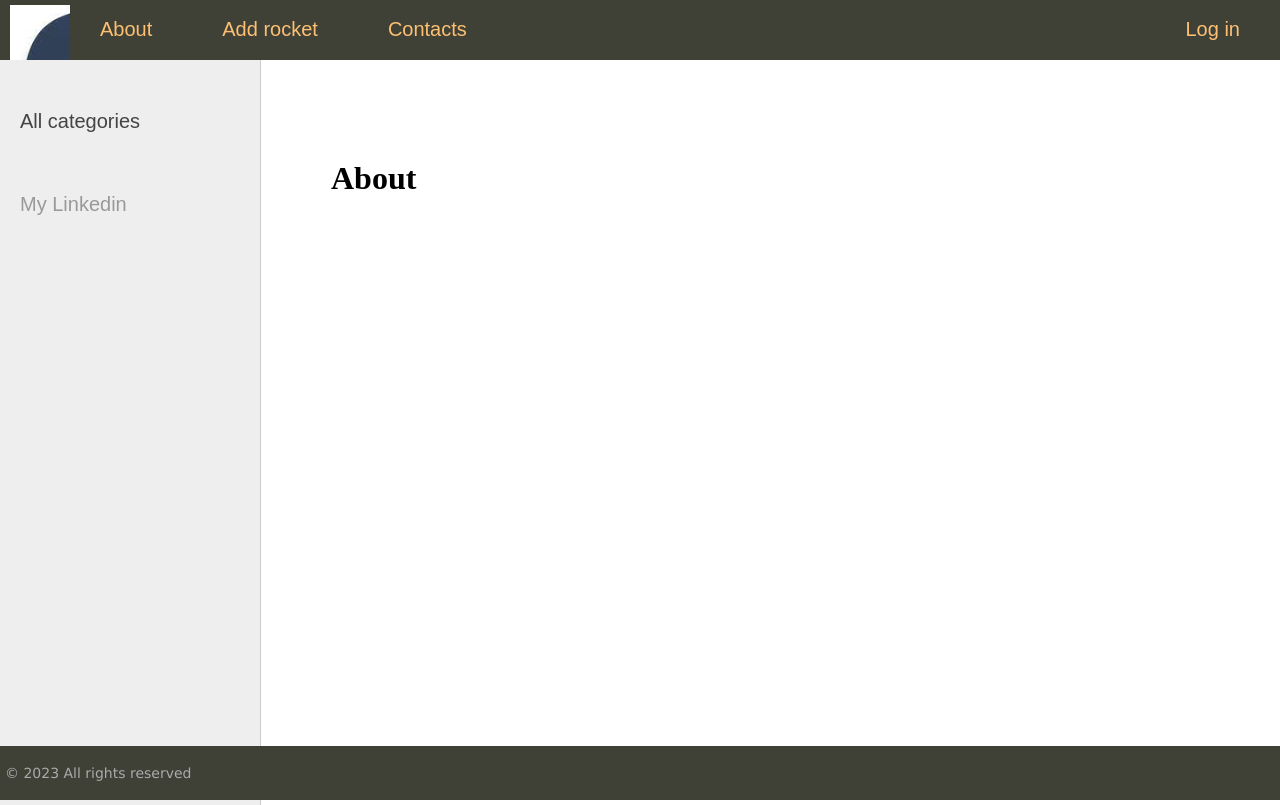
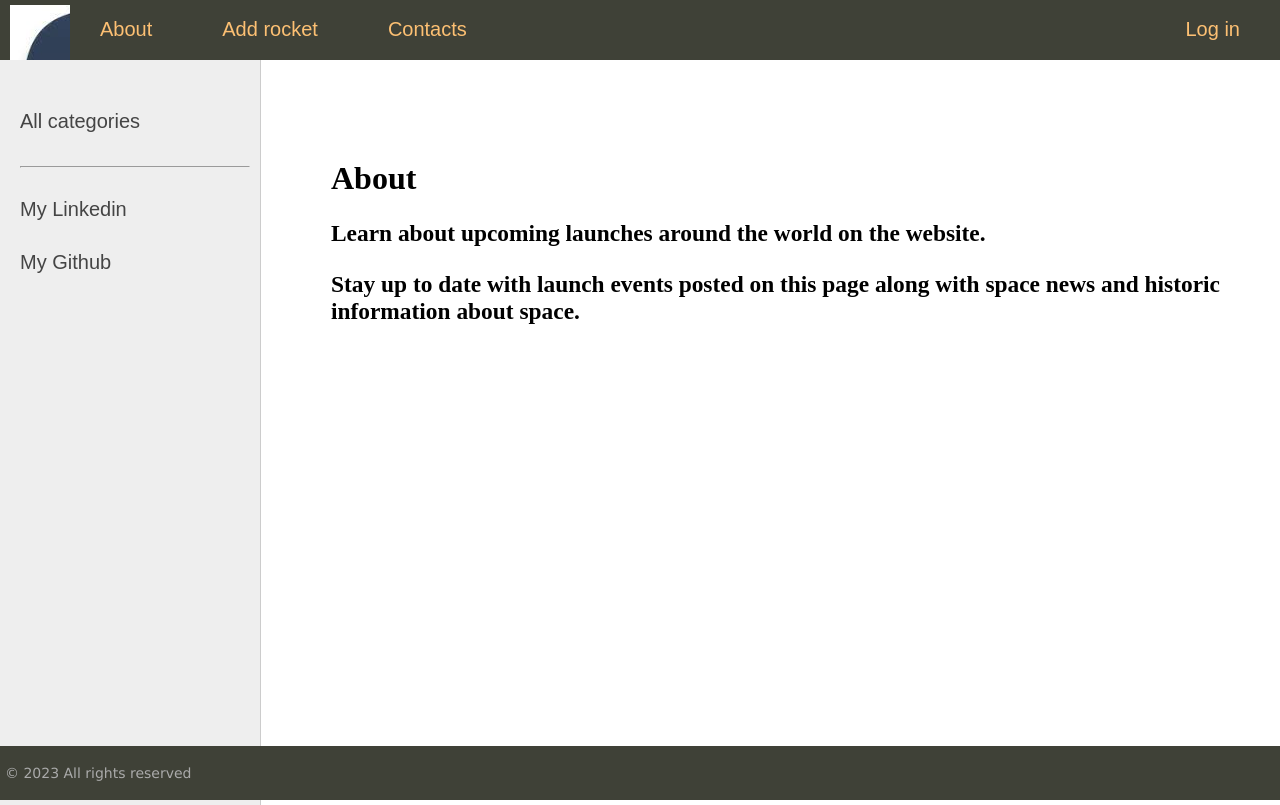
Before and after one commit to BulgakovMax/space_launch, a Django app: page /about/ in a window 1280 px wide. Shown: the top 805 px of the page. Run offline with Django 4.2, Linux system fonts and the light colour scheme; data that the repository does not hold is empty.

Commit message:
Minor corrections made

```diff
--- a/space_launch/schedule/templates/schedule/about.html
+++ b/space_launch/schedule/templates/schedule/about.html
@@ -3,5 +3,9 @@
 {% block content %}
 <h1>{{title}}</h1>
 
-
+<h3>
+    <p> Learn about upcoming launches around the world on the website.
+    <p> Stay up to date with launch events posted on this page along with space news and historic information about
+        space.
+</h3>
 {% endblock %}
--- a/space_launch/schedule/templates/schedule/base.html
+++ b/space_launch/schedule/templates/schedule/base.html
@@ -37,12 +37,16 @@
                             {% endif %}
 
                             {% show_types type_selected=type_selected %}
-
-                            <li class="share">
-                                <p>My Linkedin</p>
-                                <a class="share-yt"
-                                   href="https://www.linkedin.com/in/maksym-bulgakov-b53b0a1a2/"
-                                   target="_blank" rel="nofollow"></a>
+                            <br>
+                            <hr>
+                            <p></p>
+                            <li >
+                               <a href="https://www.linkedin.com/in/maksym-bulgakov-b53b0a1a2/"
+                                   target="_blank" rel="nofollow"> <p>My Linkedin </p> </a>
+                            </li>
+                                                        <li >
+                               <a href="https://github.com/BulgakovMax"
+                                   target="_blank" rel="nofollow"> <p>My Github </p> </a>
                             </li>
                         </ul>
                     </td>
--- a/space_launch/schedule/templates/schedule/index.html
+++ b/space_launch/schedule/templates/schedule/index.html
@@ -5,8 +5,8 @@
     {% for p in posts %}
     <li>
         <div class="article-panel">
-            <p class="first">Category: {{p.type}}</p>
-            <p class="last">Launch Date: {{p.time_launch|date:"d-m-Y H:i:s"}}</p>
+            <p class="first">Launch Date: {{p.time_launch|date:"d-m-Y H:i:s"}}</p>
+            <p class="last">Type of rocket: {{p.type}}</p>
         </div>
 
         {% if p.photo %}
```
Also changed, not shown: space_launch/schedule/models.py (+13 -0 lines), space_launch/schedule/templates/schedule/contacts.html (+9 -4 lines), space_launch/media/photos/2023/01/31/h3.jpg (added).
